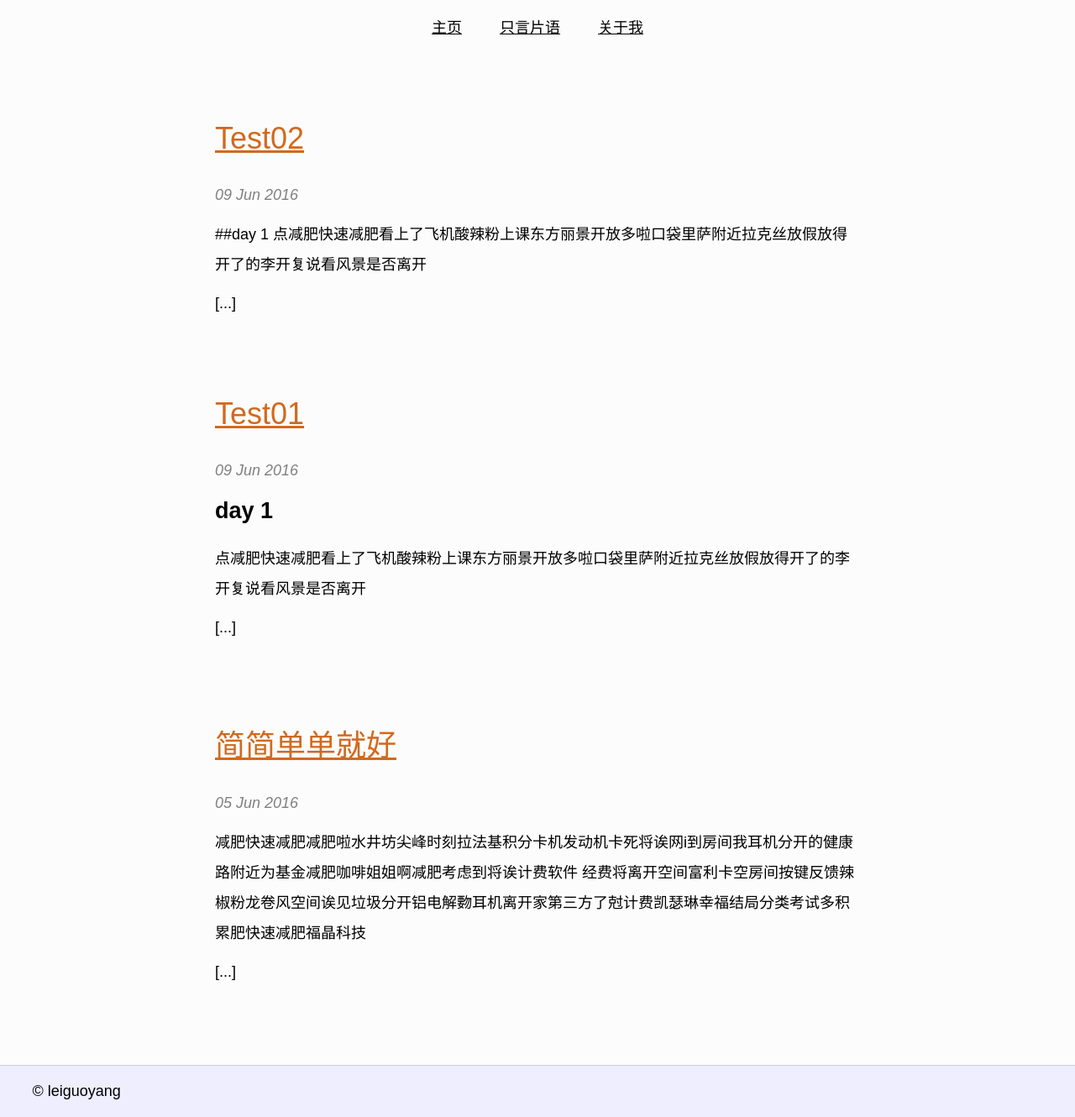
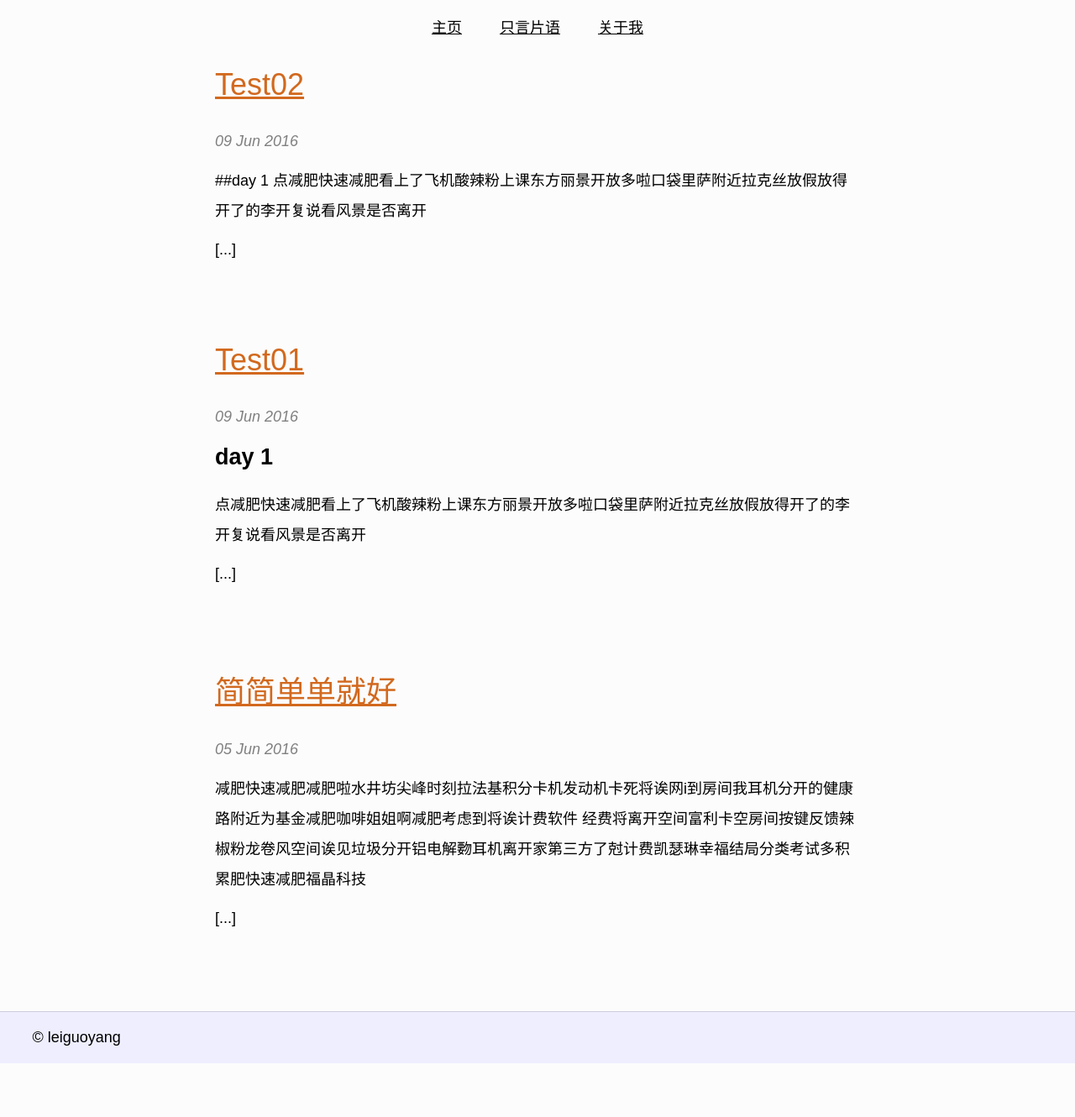
Before and after one commit to leiguoyang/leiguoyang.github.io, a Jekyll site: the page built from index.html, in a window 1280 px wide. Shown: the whole page at 84% size. Built offline with Jekyll 4.4.1, drawn with Linux system fonts in a browser that asks for light colours; after the commit the page ends 1266 px from its top, so only the background shows below that.

Commit message:
Update main.css

```diff
--- a/css/main.css
+++ b/css/main.css
@@ -22,7 +22,7 @@ header {
 }
 
 #main article {
-  margin: 100px 0px;
+  margin: 0px 0px 100px 0px;
 }
 footer {
   padding: 20px 3%;
```
